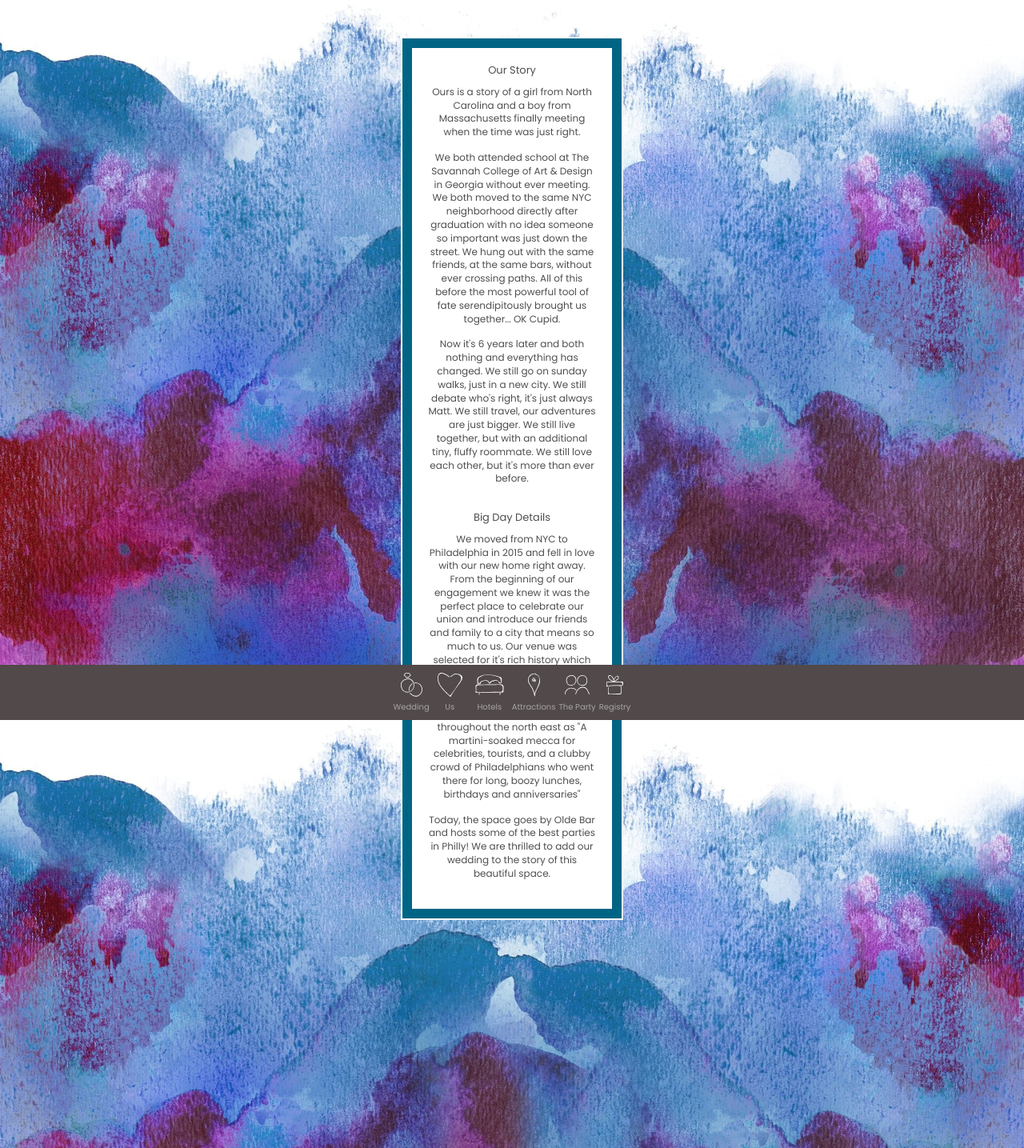
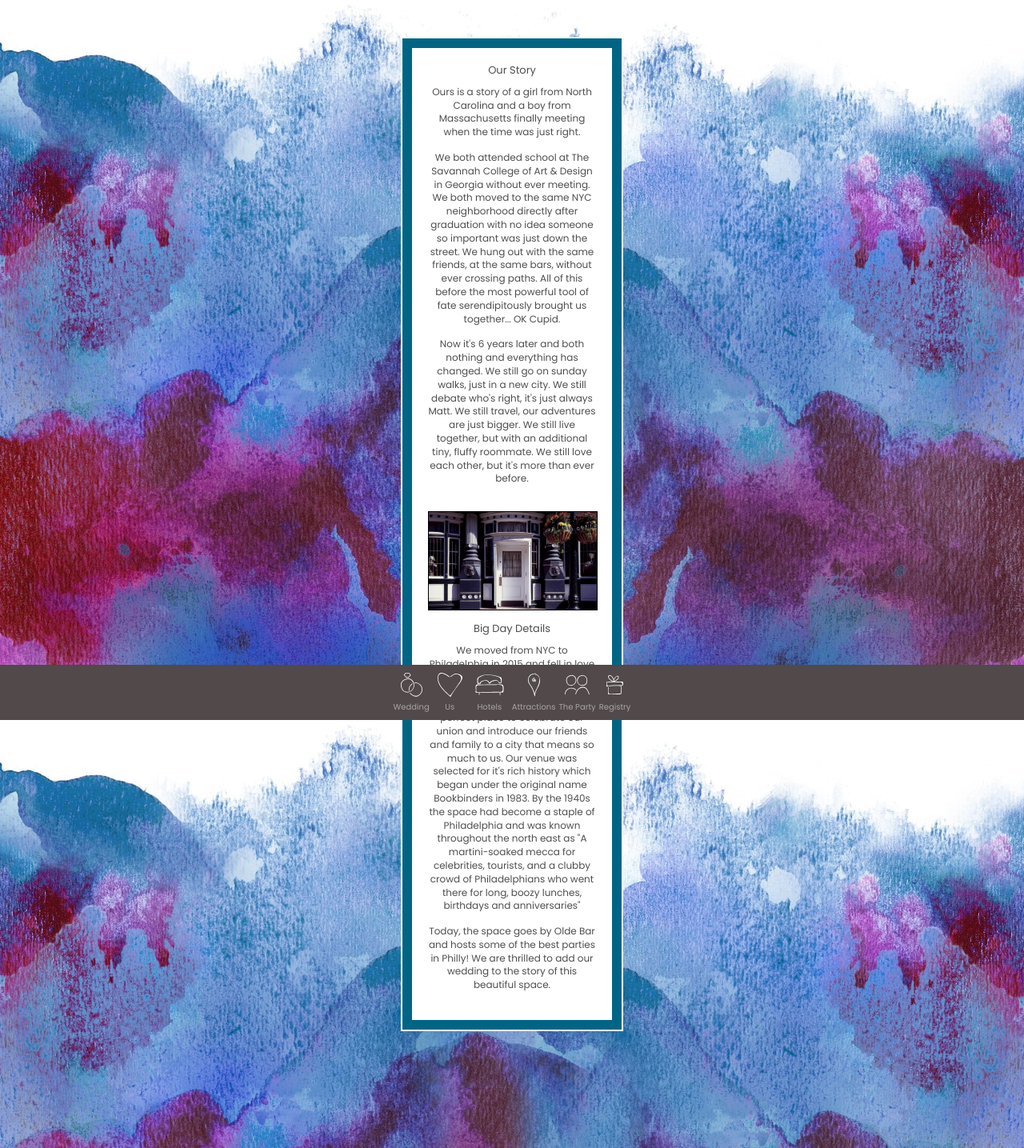
Before and after one commit to mattmotel/mattsuzy, a Jekyll site: the page built from us.md, in a window 1280 px wide. Shown: the whole page at 80% size. Built offline with Jekyll 4.4.1, drawn with Linux system fonts in a browser that asks for light colours; nearby versions of some CDN libraries.

Commit message:
big day mage

```diff
--- a/us.md
+++ b/us.md
@@ -13,6 +13,7 @@ We both attended school at The Savannah College of Art &amp; Design in Georgia w
 </p><p>
 Now it's 6 years later and both nothing and everything has changed. We still go on sunday walks, just in a new city. We still debate who's right, it's just always Matt. We still travel, our adventures are just bigger. We still live together, but with an additional tiny, fluffy roommate. We still love each other, but it's more than ever before.</p>
 <br/>
+<p><img src="/images/bookbinders.png" style="border:1px solid #000;"/></p>
 <h3>Big Day Details</h3>
 <p>We moved from NYC to Philadelphia in 2015 and fell in love with our new home right away. From the beginning of our engagement we knew it was the perfect place to celebrate our union and introduce our friends and family to a city that means so much to us.
 Our venue was selected for it's rich history which began under the original name Bookbinders in 1983. By the 1940s the space had become a staple of Philadelphia and was known throughout the north east as "A martini-soaked mecca for celebrities, tourists, and a clubby crowd of Philadelphians who went there for long, boozy lunches, birthdays and anniversaries"
```
Also changed, not shown: images/bookbinders.png (added).
